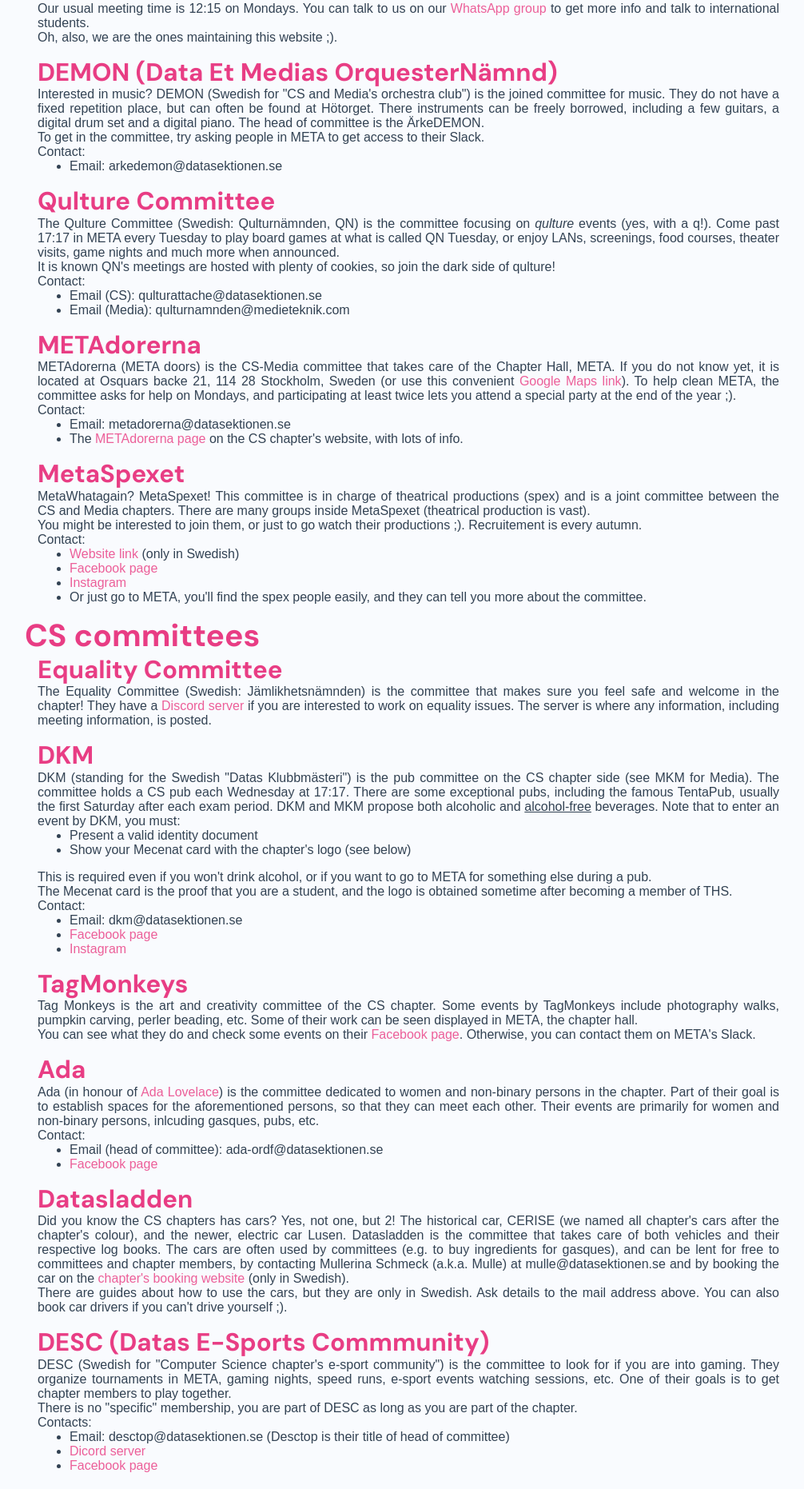
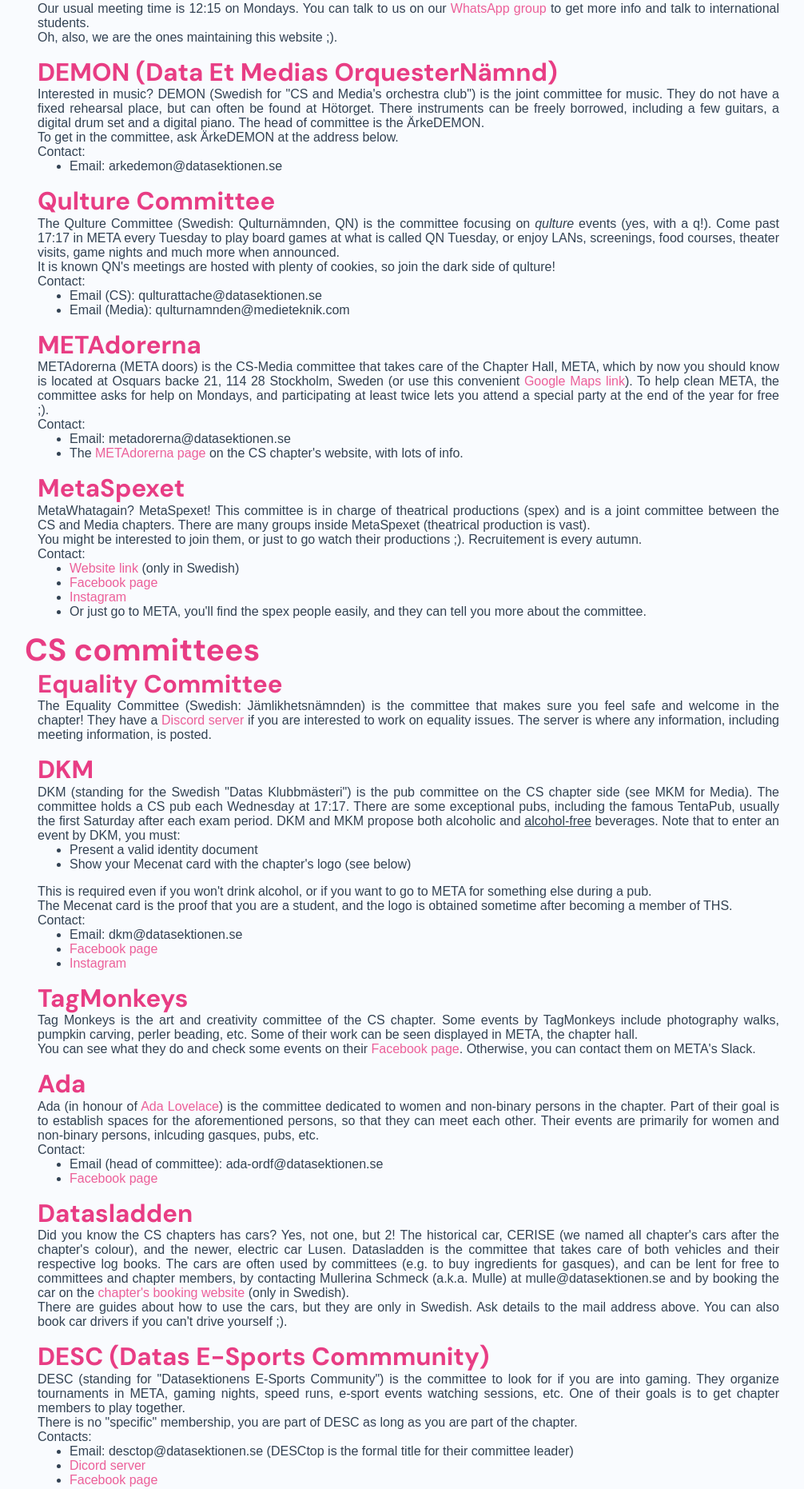
Before and after one commit to datasektionen/metastudent, a React (Create React App) app: page /student-life in a window 1280 px wide. Shown: the part 421-2283 px from the top of the page at 80% size, without its empty margins (129-1135 px from the left). Built offline with nearby package versions, Linux system fonts and the light colour scheme.

Commit message:
fix: fixes suggested by Raf (PR #11)

```diff
--- a/src/pages/Committees.js
+++ b/src/pages/Committees.js
@@ -4,7 +4,7 @@ const Committees = () => {
             Committees (Swedish: nämnder) are groups inside the chapter that dedicate themselves to some part of chapter life, such as
             student overall culture, sports, chapter management, parties, etc. They are most important and as such we describe the committees of
             the Computer Science (CS) and Media Technology here.
-            Some committees are shared between the computer Science and Media Technology chapters and are listed below. Others are
+            Some committees are shared between the Computer Science and Media Technology chapters and are listed below. Others are
             chapter-specific, so CS's Study Board is not the same committee as Media's Study Board.
             <ChapterBelonging belonging="CS-Media committees"/>
             <div className="committee-info">
@@ -89,7 +89,7 @@ const Committees = () => {
 
             <ChapterBelonging belonging="Media committees"/>
             <div className="committee-info">
-                <CommitteeName name={"Chapter board"}/>
+                <CommitteeName name={"Chapter Board"}/>
                 <Styrelsen/>
 
                 <CommitteeName name={"Election Committee"}/>
@@ -101,7 +101,7 @@ const Committees = () => {
                 <CommitteeName name={"Communication Commmittee"}/>
                 <KomN/>
 
-                <CommitteeName name={"Carrier Fair"}/>
+                <CommitteeName name={"Career Fair"}/>
                 <MBD/>
 
                 <CommitteeName name={"Business Group"}/>
@@ -189,12 +189,12 @@ function QultureCommittee() {
 function METAdorerna() {
     return(
         <p>
-            METAdorerna (META doors) is the CS-Media committee that takes care of the Chapter Hall, META. If you do
-            not know yet, it is located at Osquars backe 21, 114 28 Stockholm, Sweden (or use this convenient{' '}
-            <a href="https://www.google.se/maps/place/META/@59.347854,18.0713357,19.33z/data=!4m6!3m5!1s0x465f9d8239dc3dc7:0x5339bd50f81e85b2!8m2!3d59.3480716!4d18.0713859!16s%2Fg%2F11tjpzdy84?entry=ttu">
+            METAdorerna (META doors) is the CS-Media committee that takes care of the Chapter Hall, META, which by now
+            you should know is located at Osquars backe 21, 114 28 Stockholm, Sweden (or use this convenient{' '}
+            <a href="https://dsekt.se/meta">
                 Google Maps link
             </a>). To help clean META, the committee asks for help on Mondays, and participating at least twice
-            lets you attend a special party at the end of the year ;).
+            lets you attend a special party at the end of the year for free ;).
             <br/>
             Contact:
             <ul>
@@ -268,7 +268,7 @@ function MKM() {
     return (
         <p>
             MKM (standing for the Swedish "Medias Klubbmästeri") is the pub committee on the Media chapter side
-            (see DKM for Media). The committee holds a Media pub each Thursday at 17:17. There are some
+            (see DKM for Data). The committee holds a Media pub each Thursday at 17:17. There are some
             exceptional pubs, including the famous TentaPub, usually the first Saturday after each exam period.
             MKM and DKM serve both alcoholic and <u>alcohol-free</u> beverages. Note that to enter an event by
             MKM, you must:
@@ -340,12 +340,12 @@ function Datasladden() {
 function DEMON() {
     return (
         <p>
-            Interested in music? DEMON (Swedish for "CS and Media's orchestra club") is the joined committee
-            for music. They do not have a fixed repetition place, but can often be found at Hötorget.
+            Interested in music? DEMON (Swedish for "CS and Media's orchestra club") is the joint committee
+            for music. They do not have a fixed rehearsal place, but can often be found at Hötorget.
             There instruments can be freely borrowed, including a few guitars, a digital drum set and a digital
             piano. The head of committee is the ÄrkeDEMON.
             <br/>
-            To get in the committee, try asking people in META to get access to their Slack.
+            To get in the committee, ask ÄrkeDEMON at the address below.
             <br/>
             Contact:
             <ul>
@@ -358,7 +358,7 @@ function DEMON() {
 function DESC() {
     return (
         <p>
-            DESC (Swedish for "Computer Science chapter's e-sport community") is the committee to look for if you are into gaming. They
+            DESC (standing for "Datasektionens E-Sports Community") is the committee to look for if you are into gaming. They
             organize tournaments in META, gaming nights, speed runs, e-sport events watching sessions, etc. One of
             their goals is to get chapter members to play together.
             <br/>
@@ -366,7 +366,7 @@ function DESC() {
             <br/>
             Contacts:
             <ul>
-                <li>Email: desctop@datasektionen.se (Desctop is their title of head of committee)</li>
+                <li>Email: desctop@datasektionen.se (DESCtop is the formal title for their committee leader)</li>
                 <li><a href="https://discord.gg/xwjCxXkmFM">Dicord server</a></li>
                 <li><a href="https://www.facebook.com/groups/447431545372957">Facebook page</a></li>
             </ul>
@@ -421,7 +421,7 @@ function ElectionCommittee() {
             Contact:
             <ul>
                 <li>Email (head of committee): valberedning-ordf@datasektionen.se</li>
-                <li>Email (rest of the committee): valberedare@datasektionen.se</li>
+                <li>Email (entire committee): valberedare@datasektionen.se</li>
             </ul>
         </p>
     )
@@ -474,7 +474,7 @@ function Prylis() {
             Contact:
             <ul>
                 <li>Email: prylis@datasektionen.se</li>
-                <li><a href="https://forms.gle/gaT6EWE5QfaRqNGK9">Joining form</a></li>
+                <li><a href="https://forms.gle/gaT6EWE5QfaRqNGK9">Recruitement form</a></li>
                 <li><a href="https://www.facebook.com/dataprylis">Facebook page</a></li>
             </ul>
         </p>
@@ -615,15 +615,16 @@ function IOR() {
             as it is responsible for developing and maintaining the chapter's systems, including
             the <a href="https://github.com/datasektionen/">GitHub</a> that hosts this website code. One of the most
             important systems is <a href="https://cashflow.datasektionen.se/">CashFlow</a> where you can ask to be refunded
-            for expenses done for the chapter! IOR organizes programming evenings where they develop the chapter's system. Anyone
-            is welcome, regardless of skill in the language/infrastructure used! Meetings usually happen at 19:00 in the E bulding.
+            for expenses done for the chapter! IOR organizes programming evenings where they develop the chapter's systems. Anyone
+            is welcome, regardless of skill in the language/infrastructure used! Meetings usually happen at 17:00 in the E bulding
+            (with large amounts of free fika).
             You can find announcements on their Mattermost (see below).
             <br/>
             Contact:
             <ul>
                 <li>Email: ior@datasektionen.se</li>
                 <li>Head of IT's mail: d-sys@datasektionen.se</li>
-                <li><a href="https://mattermost.datasektionen.se/ior/channels/town-square">Mattermost</a></li>
+                <li><a href="https://dsekt.se/ior">Mattermost</a></li>
             </ul>
         </p>
     )
@@ -713,7 +714,7 @@ function KomN () {
 function MBD () {
     return (
         <p>
-            Searching for a job after KTH? Media's carrier fair (Swedish: Medias Branschdag) is a large event that lets you find jobs,
+            Searching for a job after KTH? Media's career fair (Swedish: Medias Branschdag) is a large event that lets you find jobs,
             seek degree project opportunities or simply enrich your network, it's up to you! Don't miss it!
             <br/>
             Contact:
```
